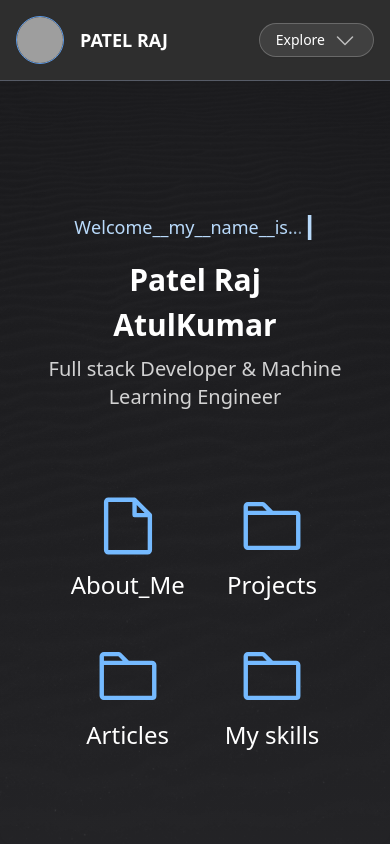
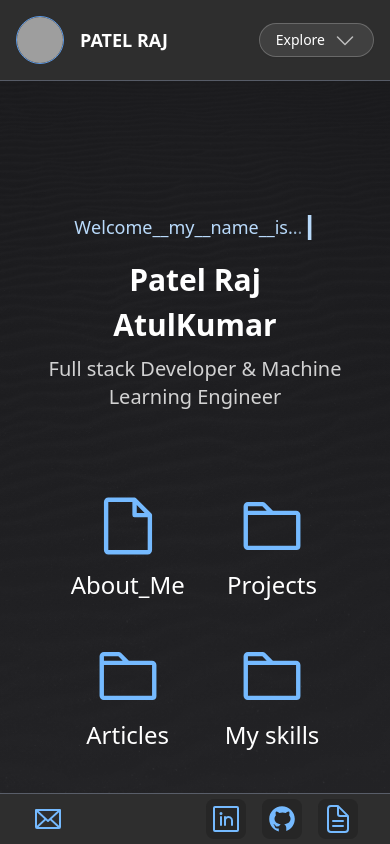
Before and after one commit to rajpatel923/Portfolio_final, a React (Vite) app in the folder Client/: page / in a window 390 px wide. Built offline with nearby package versions, Linux system fonts and the light colour scheme; grey boxes are pictures that could not be loaded.

Commit message:
back to last version

```diff
--- a/Client/src/layouts/RootLayout.tsx
+++ b/Client/src/layouts/RootLayout.tsx
@@ -37,7 +37,7 @@ const RootLayout = ({heroSectionHeadingOne, heroSectionHeadingTwo, heroSectionHe
   heroSectionHeadingThree === "" ? "Full stack Developer & Machine Learning Engineer": heroSectionHeadingThree;
   return (
       <div className=' flex lg:items-center justify-center w-full h-screen z-2 '>
-        <div className=' lg:flex lg:flex-col w-full lg:h-[700px]  lg:border-[14px] border-black border-solid shadow-sm rounded-xl text-white lg:max-w-[1140px] '>
+        <div className=' flex flex-col w-full lg:h-[700px]  lg:border-[14px] border-black border-solid shadow-sm rounded-xl text-white lg:max-w-[1140px] '>
           <header className='z-10 w-full lg:static '>
             <NavBar/>
             <div className='w-full border-t-[0.75px] border-gray-500/75'></div>
```
Also changed, not shown: 4 other files (tests, documents, lock files or other folders).
